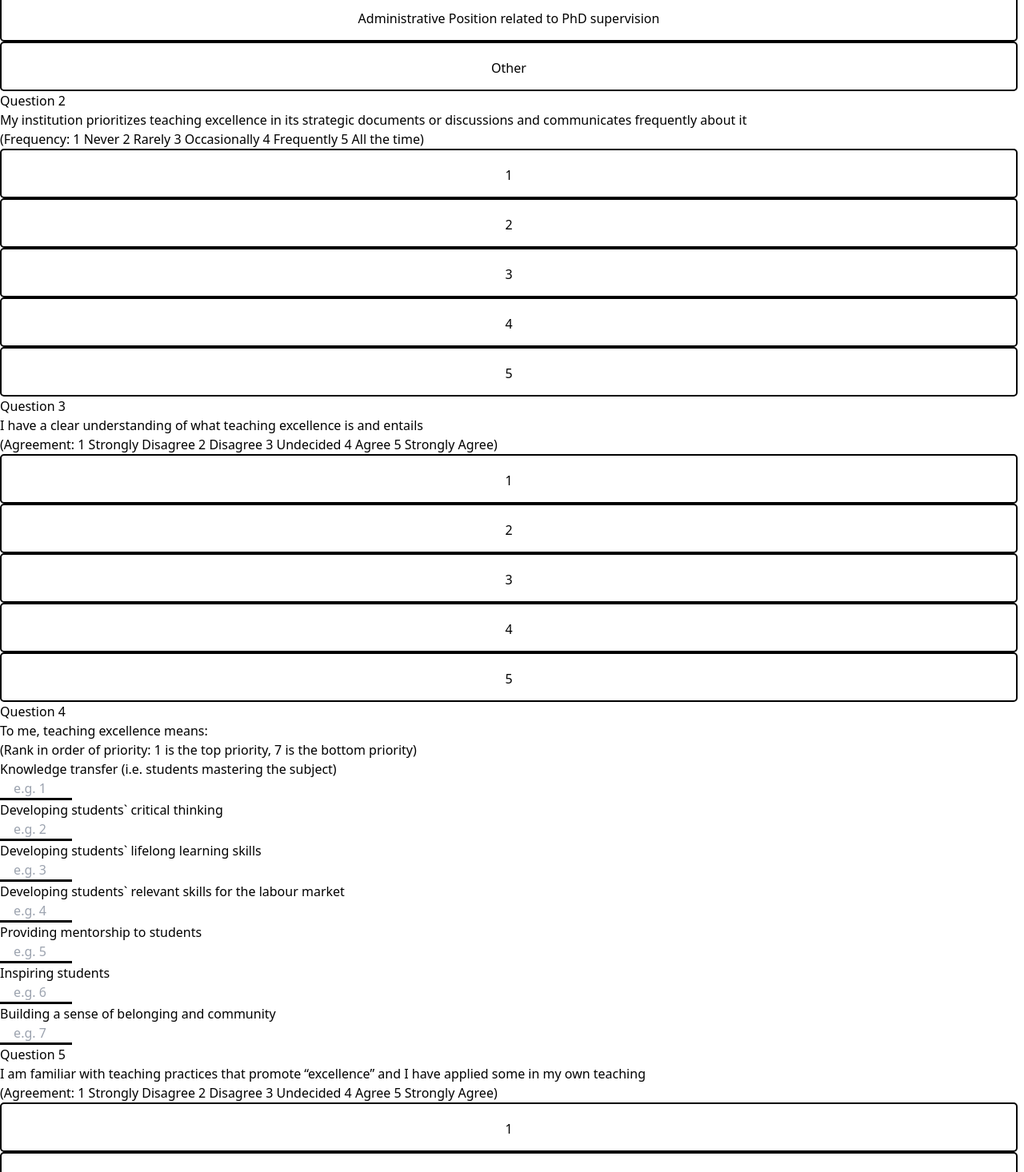
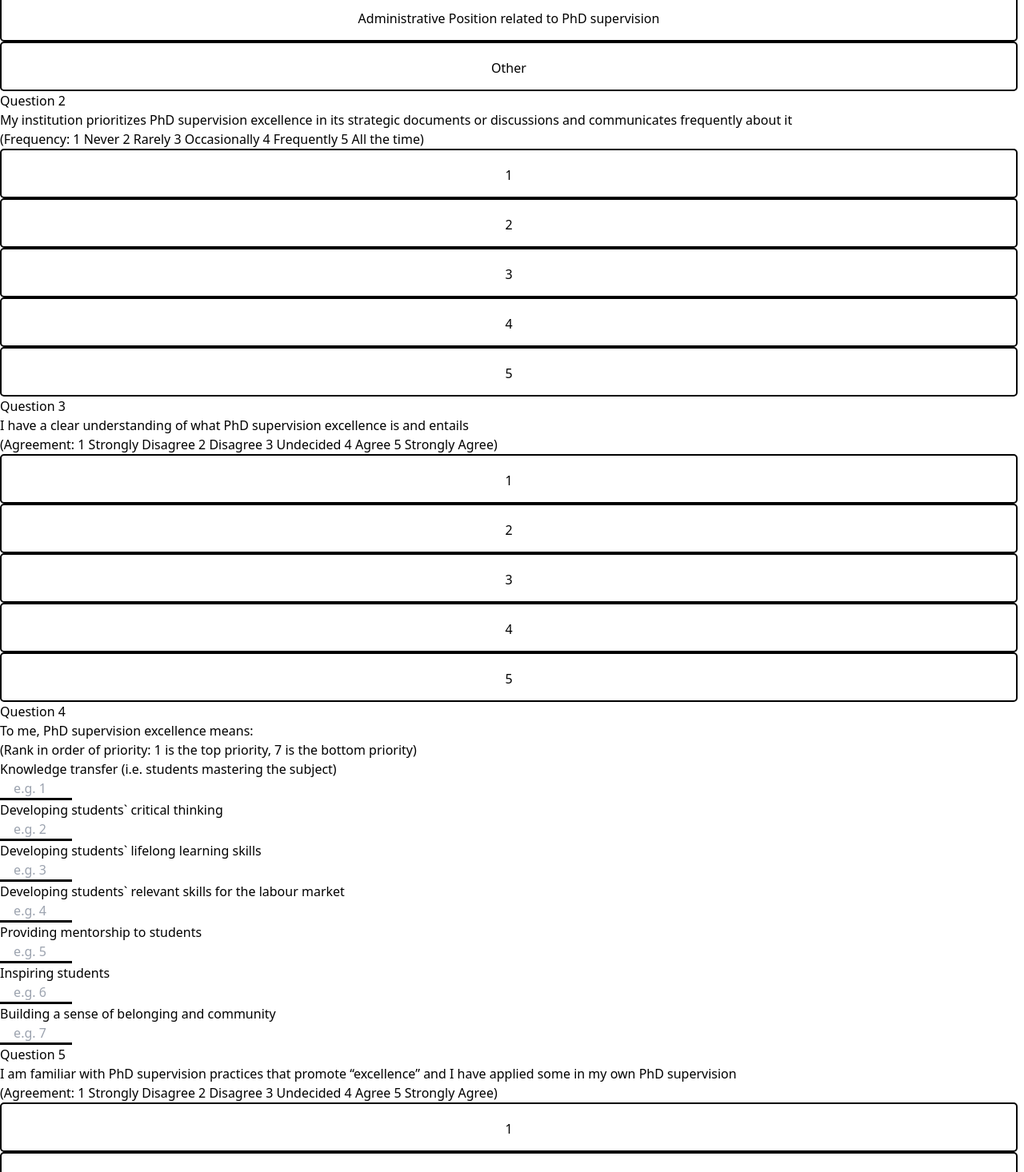
Before and after one commit to mike-walpole/230605-sat, a SvelteKit app: page /supervisor in a window 1280 px wide. Shown: the part 660-2126 px from the top of the page at 80% size. Built offline with nearby package versions, Linux system fonts and the light colour scheme.

Commit message:
fixed phd supervision

```diff
--- a/src/routes/supervisor/+page.svelte
+++ b/src/routes/supervisor/+page.svelte
@@ -252,8 +252,8 @@
 			<div name="question" class="mt-10 mx-2 mr-10 md:ml-10">
 				<p class="text-slate-500">Question 2</p>
 				<h2 class="text-xl font-bold">
-					My institution prioritizes teaching excellence in its strategic documents or discussions
-					and communicates frequently about it
+					My institution prioritizes PhD supervision excellence in its strategic documents or
+					discussions and communicates frequently about it
 				</h2>
 				<p class="italic text-slate-500 mb-5">
 					(Frequency: 1 Never 2 Rarely 3 Occasionally 4 Frequently 5 All the time)
@@ -275,7 +275,7 @@
 			<div name="question" class="mt-10 mx-2 md:ml-10">
 				<p class="text-slate-500">Question 3</p>
 				<h2 class="text-xl font-bold">
-					I have a clear understanding of what teaching excellence is and entails
+					I have a clear understanding of what PhD supervision excellence is and entails
 				</h2>
 				<p class="italic text-slate-500 mb-5">
 					(Agreement: 1 Strongly Disagree 2 Disagree 3 Undecided 4 Agree 5 Strongly Agree)
@@ -296,7 +296,7 @@
 
 			<div name="question" class="mt-10 mx-2 md:ml-10">
 				<p class="text-slate-500">Question 4</p>
-				<h2 class="text-xl font-bold">To me, teaching excellence means:</h2>
+				<h2 class="text-xl font-bold">To me, PhD supervision excellence means:</h2>
 				<p class="italic text-slate-500 mb-5">
 					(Rank in order of priority: 1 is the top priority, 7 is the bottom priority)
 				</p>
@@ -342,8 +342,8 @@
 			<div name="question" class="mt-10 mx-2 md:ml-10">
 				<p class="text-slate-500">Question 5</p>
 				<h2 class="text-xl font-bold">
-					I am familiar with teaching practices that promote “excellence” and I have applied some in
-					my own teaching
+					I am familiar with PhD supervision practices that promote “excellence” and I have applied
+					some in my own PhD supervision
 				</h2>
 				<p class="italic text-slate-500 mb-5">
 					(Agreement: 1 Strongly Disagree 2 Disagree 3 Undecided 4 Agree 5 Strongly Agree)
@@ -365,7 +365,7 @@
 			<div name="question" class="mt-10 mx-2 md:ml-10">
 				<p class="text-slate-500">Question 6</p>
 				<h2 class="text-xl font-bold">
-					In my opinion the most important qualities of an excellent teacher are:
+					In my opinion the most important qualities of an excellent PhD supervisor are:
 				</h2>
 				<p class="italic text-slate-500 mb-5">
 					(Rank in order of priority: 1 is the top priority, 8 is the bottom priority)
@@ -415,8 +415,8 @@
 			<div name="question" class="mt-10 mx-2 md:ml-10">
 				<p class="text-slate-500">Question 7</p>
 				<h2 class="text-xl font-bold">
-					In my opinion the conditions that contribute most significantly to teaching excellence
-					are:
+					In my opinion the conditions that contribute most significantly to PhD supervision
+					excellence are:
 				</h2>
 				<p class="italic text-slate-500 mb-5">
 					(Rank in order of priority: 1 is the top priority, 11 is the bottom priority)
@@ -459,11 +459,11 @@
 						<input id="q6h" placeholder="e.g. 9" type="number" bind:value={q7i} />
 					</div>
 					<div class="flex justify-between">
-						<p for="q6h">Teaching awards</p>
+						<p for="q6h">PhD supervision awards</p>
 						<input id="q6h" placeholder="e.g. 10" type="number" bind:value={q7j} />
 					</div>
 					<div class="flex justify-between">
-						<p for="q6h">Teaching-focused career paths/promotions</p>
+						<p for="q6h">PhD supervision-focused career paths/promotions</p>
 						<input id="q6h" placeholder="e.g. 11" type="number" bind:value={q7k} />
 					</div>
 				</div>
@@ -472,7 +472,7 @@
 			<div name="question" class="mt-10 mx-2 md:ml-10">
 				<p class="text-slate-500">Question 9</p>
 				<h2 class="text-xl font-bold">
-					Excellent teaching is important for promotion at my institution
+					Excellent PhD supervision is important for promotion at my institution
 				</h2>
 				<p class="italic text-slate-500 mb-5">
 					(Agreement: 1 Strongly Disagree 2 Disagree 3 Undecided 4 Agree 5 Strongly Agree)
@@ -494,7 +494,7 @@
 			<div name="question" class="mt-10 mx-2 md:ml-10">
 				<p class="text-slate-500">Question 10</p>
 				<h2 class="text-xl font-bold">
-					There are sufficient awards and recognition schemes for excellent teaching at my
+					There are sufficient awards and recognition schemes for excellent PhD supervision at my
 					institution
 				</h2>
 				<p class="italic text-slate-500 mb-5">
@@ -517,7 +517,7 @@
 			<div name="question" class="mt-10 mx-2 md:ml-10">
 				<p class="text-slate-500">Question 11</p>
 				<h2 class="text-xl font-bold">
-					My institution offers a sufficient number of trainings for improving my teaching
+					My institution offers a sufficient number of trainings for improving my PhD supervision
 				</h2>
 				<p class="italic text-slate-500 mb-5">
 					(Agreement: 1 Strongly Disagree 2 Disagree 3 Undecided 4 Agree 5 Strongly Agree)
@@ -539,7 +539,7 @@
 			<div name="question" class="mt-10 mx-2 md:ml-10">
 				<p class="text-slate-500">Question 12</p>
 				<h2 class="text-xl font-bold">
-					I have attended training courses on teaching skills in the past
+					I have attended training courses on PhD supervision skills in the past
 				</h2>
 				<p class="italic text-slate-500 mb-5">
 					(Agreement: 1 Strongly Disagree 2 Disagree 3 Undecided 4 Agree 5 Strongly Agree)
@@ -711,7 +711,7 @@
 			</div>
 			<label class="mt-10 mx-2 md:ml-10">
 				<input type="checkbox" />
-				You can send me insights about teaching excellence
+				You can send me insights about PhD supervision excellence
 			</label>
 
 			<a href="#comps">
@@ -726,8 +726,8 @@
 			<div id="comps">
 				<div class="max-w-2x mt-10 mx-5 md:ml-10">
 					<h2 class="text-xl font-bold mb-2">
-						Question 2: My institution prioritizes teaching excellence in its strategic documents or
-						discussions and communicates frequently about it
+						Question 2: My institution prioritizes PhD supervision excellence in its strategic
+						documents or discussions and communicates frequently about it
 					</h2>
 					<p class="text-xl">
 						You selected <span class="font-bold">{q2}.</span> The European average is 3.7
@@ -735,7 +735,8 @@
 				</div>
 				<div class="max-w-2x mt-10 mx-5 md:ml-10">
 					<h2 class="text-xl font-bold mb-2">
-						Question 3: I have a clear understanding of what teaching excellence is and entails
+						Question 3: I have a clear understanding of what PhD supervision excellence is and
+						entails
 					</h2>
 					<p class="text-xl">
 						You selected <span class="font-bold">{q3}.</span> The European average is 3.9
@@ -743,8 +744,8 @@
 				</div>
 				<div class="max-w-2x mt-10 mx-5 md:ml-10">
 					<h2 class="text-xl font-bold mb-2">
-						Question 5: I am familiar with teaching practices that promote “excellence” and I have
-						applied some in my own teaching
+						Question 5: I am familiar with PhD supervision practices that promote “excellence” and I
+						have applied some in my own PhD supervision
 					</h2>
 					<p class="text-xl">
 						You selected <span class="font-bold">{q5}.</span> The European average is 3.6
@@ -752,7 +753,7 @@
 				</div>
 				<div class="max-w-2x mt-10 mx-5 md:ml-10">
 					<h2 class="text-xl font-bold mb-2">
-						Question 9: Excellent teaching is important for promotion at my institution
+						Question 9: Excellent PhD supervision is important for promotion at my institution
 					</h2>
 					<p class="text-xl">
 						You selected <span class="font-bold">{q9}.</span> The European average is 3.0
@@ -760,8 +761,8 @@
 				</div>
 				<div class="max-w-2x mt-10 mx-5 md:ml-10">
 					<h2 class="text-xl font-bold mb-2">
-						Question 10: There are sufficient awards and recognition schemes for excellent teaching
-						at my institution
+						Question 10: There are sufficient awards and recognition schemes for excellent PhD
+						supervision at my institution
 					</h2>
 					<p class="text-xl">
 						You selected <span class="font-bold">{q10}.</span> The European average is 2.6
@@ -769,8 +770,8 @@
 				</div>
 				<div class="max-w-2x mt-10 mx-5 md:ml-10">
 					<h2 class="text-xl font-bold mb-2">
-						Question 11: My institution offers a sufficient number of trainings for improving my
-						teaching
+						Question 11: My institution offers a sufficient number of trainings for improving my PhD
+						supervision
 					</h2>
 					<p class="text-xl">
 						You selected <span class="font-bold">{q11}.</span> The European average is 3.1
@@ -778,7 +779,7 @@
 				</div>
 				<div class="max-w-2x mt-10 mx-5 md:ml-10">
 					<h2 class="text-xl font-bold mb-2">
-						Question 12: I have attended training courses on teaching skills in the past
+						Question 12: I have attended training courses on PhD supervision skills in the past
 					</h2>
 					<p class="text-xl">
 						You selected <span class="font-bold">{q12}.</span> The European average is 3.3
```
